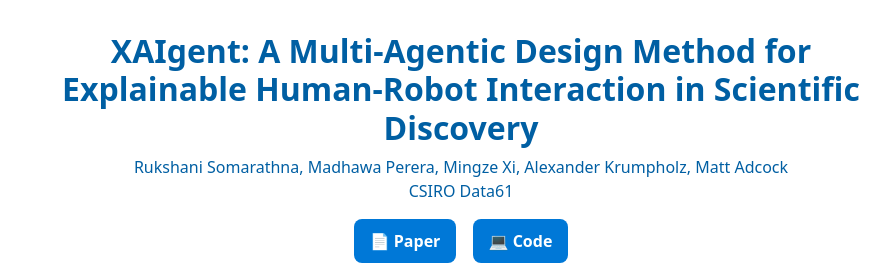
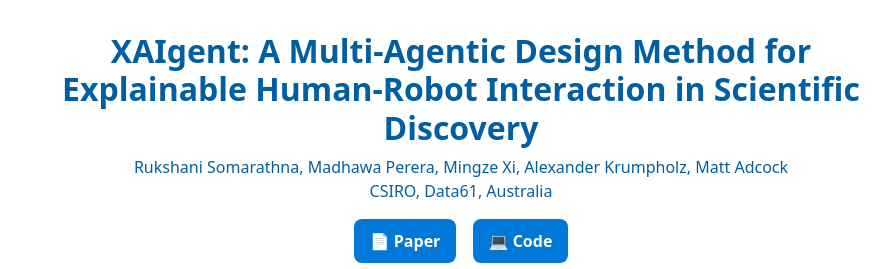
Before and after one commit to collaborative-work-space/xaigent, a plain HTML site: page index.html in a window 1280 px wide. Shown: the top 269 px of the page, without its empty margins (179-1069 px from the left). Drawn offline with Linux system fonts and the light colour scheme.

Commit message:
Update affiliation text in index.html

```diff
--- a/index.html
+++ b/index.html
@@ -17,7 +17,7 @@
         <a href="#">Alexander Krumpholz</a>,
         <a href="#">Matt Adcock</a>
       </p>
-      <p class="affiliation">CSIRO Data61</p>
+      <p class="affiliation">CSIRO, Data61, Australia</p>
       <nav class="actions">
         <a href="#" class="btn" target="_blank" rel="noopener">📄 Paper</a>
         <a href="https://github.com/collaborative-work-space/xaigent/" class="btn" target="_blank" rel="noopener">💻 Code</a>
```
